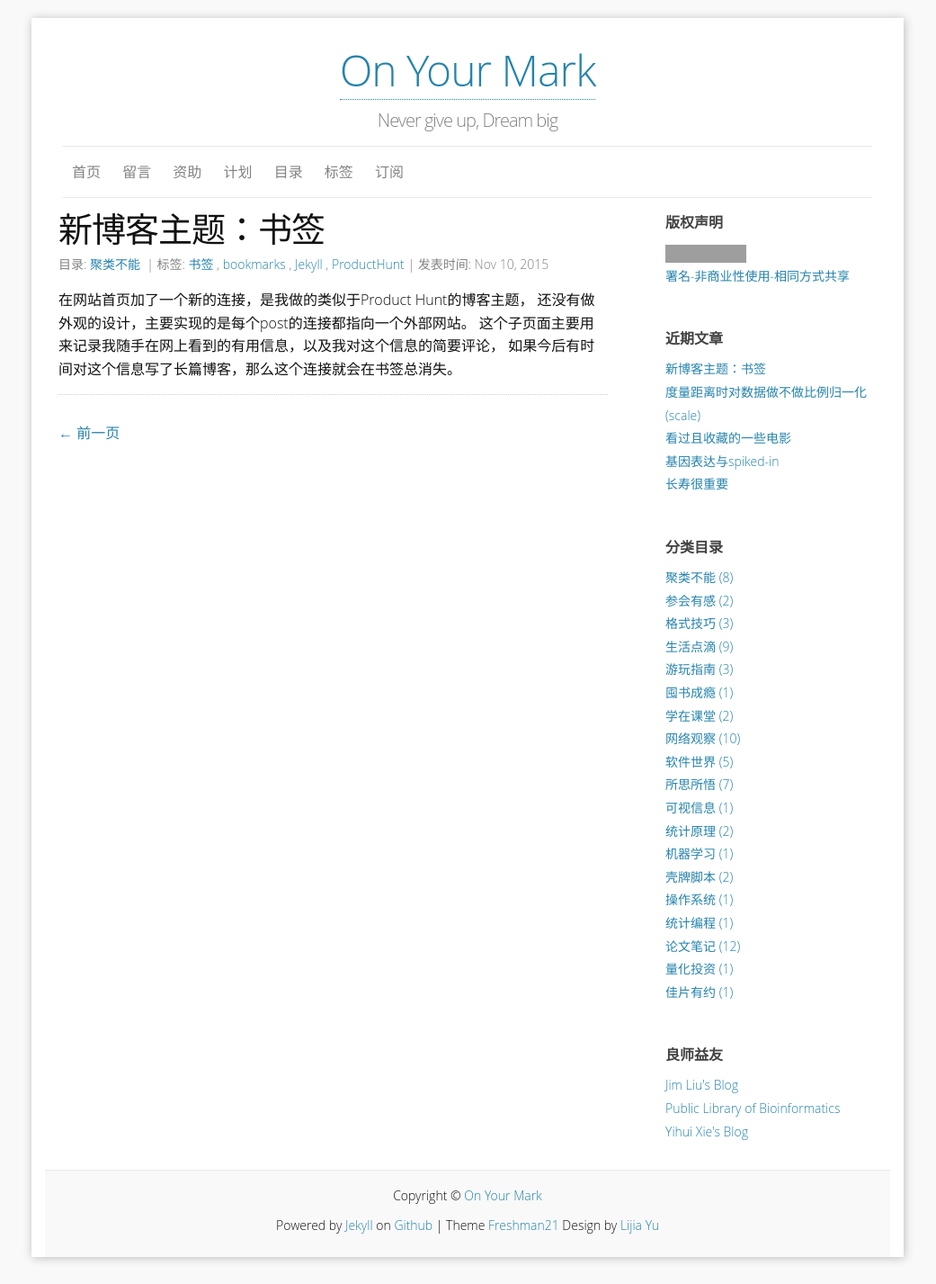
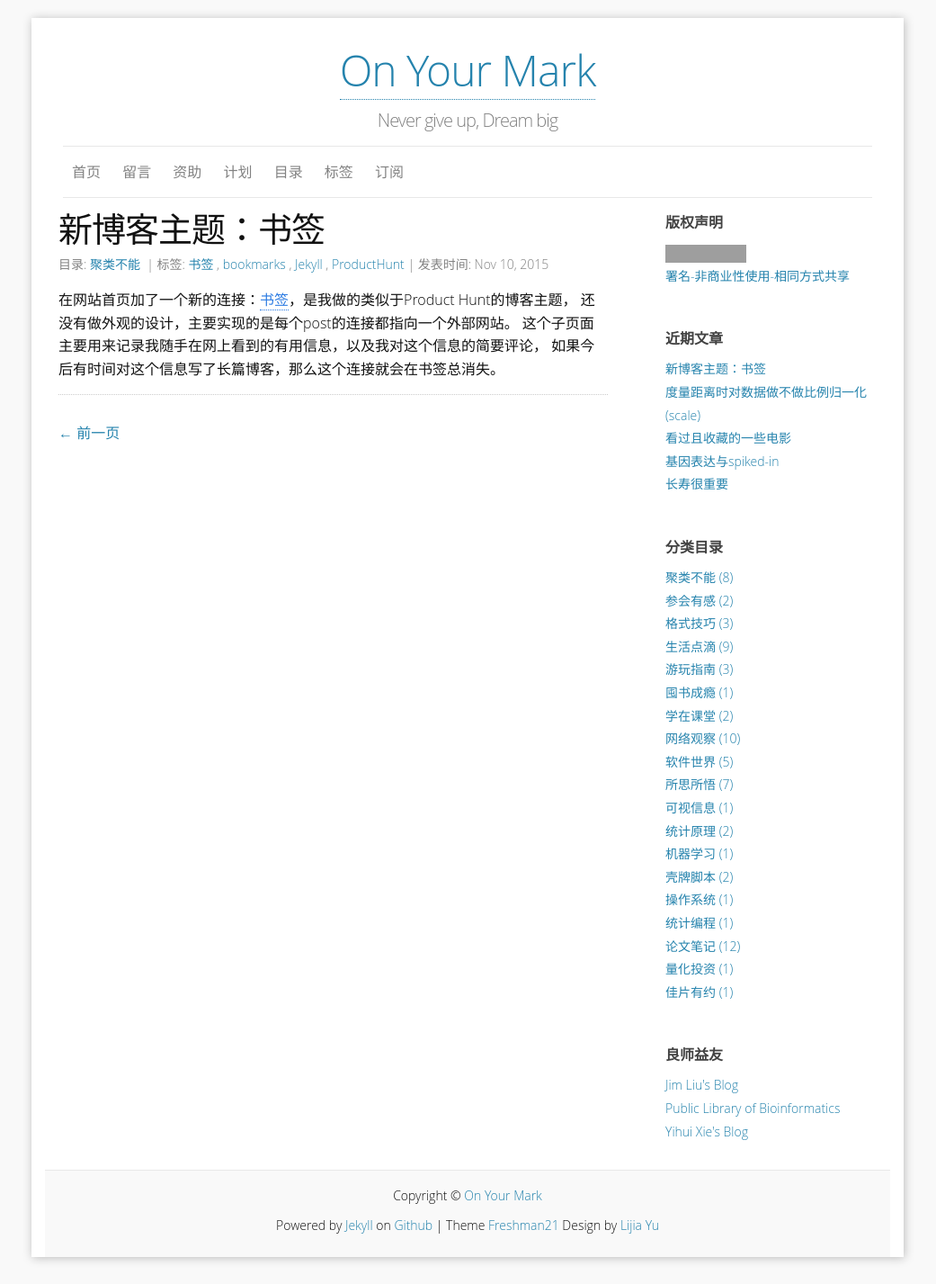
Before and after one commit to yulijia/cn, a Jekyll site: the page built from _posts/2015-11-10-new-blog-theme.md, in a window 1280 px wide. Shown: the whole page at 90% size, without its empty margins (120-1161 px from the left). Built offline with Jekyll 4.4.1, drawn with Linux system fonts in a browser that asks for light colours; some web fonts are replaced; comment, search, counter and statistics services are not loaded; grey boxes are pictures that could not be loaded.

Commit message:
update link

```diff
--- a/_posts/2015-11-10-new-blog-theme.md
+++ b/_posts/2015-11-10-new-blog-theme.md
@@ -11,7 +11,7 @@ tags:
 - ProductHunt
 ---
 
-在网站首页加了一个新的连接，是我做的类似于Product Hunt的博客主题，
+在网站首页加了一个新的连接：[书签](http://yulijia.net/bookmarks/)，是我做的类似于Product Hunt的博客主题，
 还没有做外观的设计，主要实现的是每个post的连接都指向一个外部网站。
 这个子页面主要用来记录我随手在网上看到的有用信息，以及我对这个信息的简要评论，
 如果今后有时间对这个信息写了长篇博客，那么这个连接就会在书签总消失。
```
